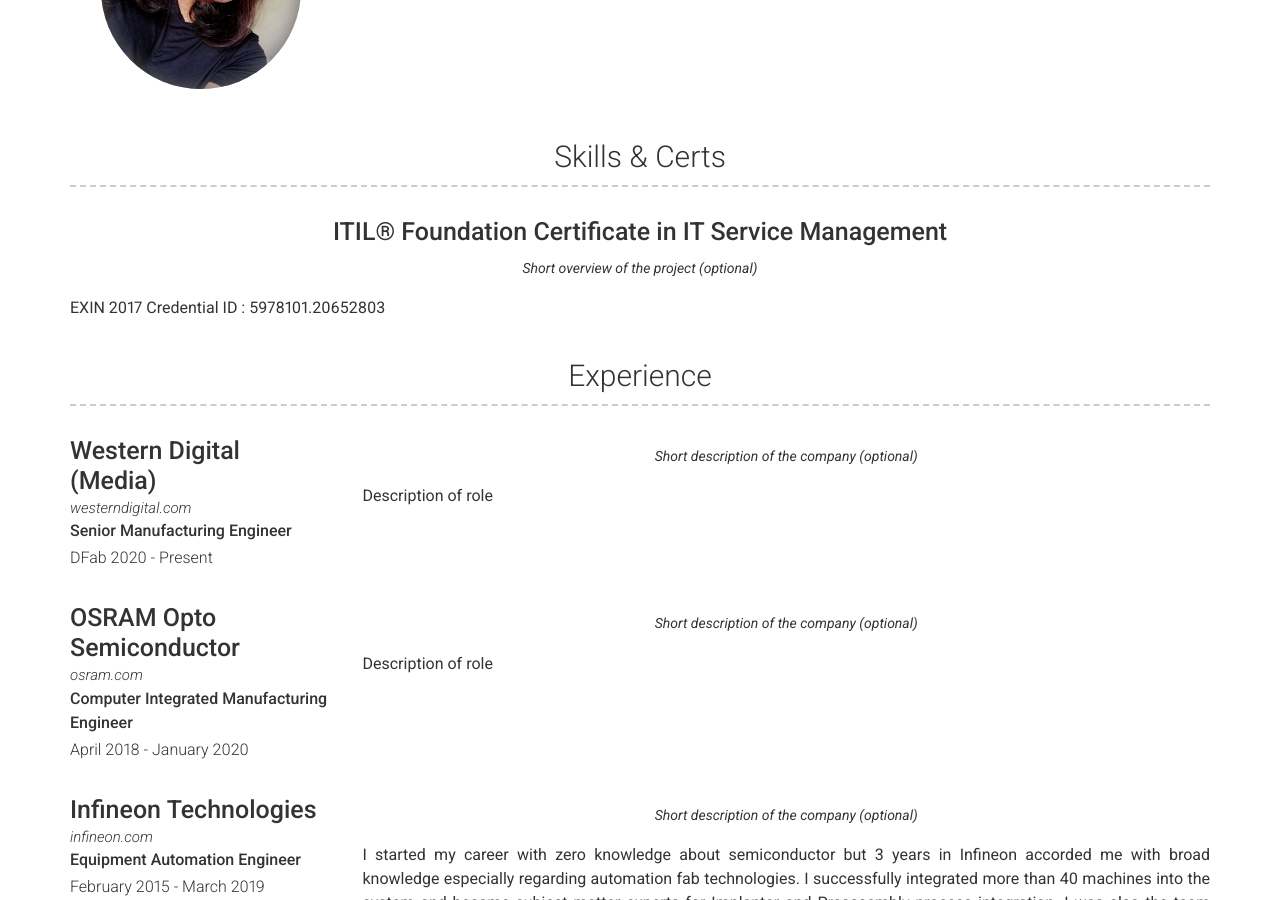
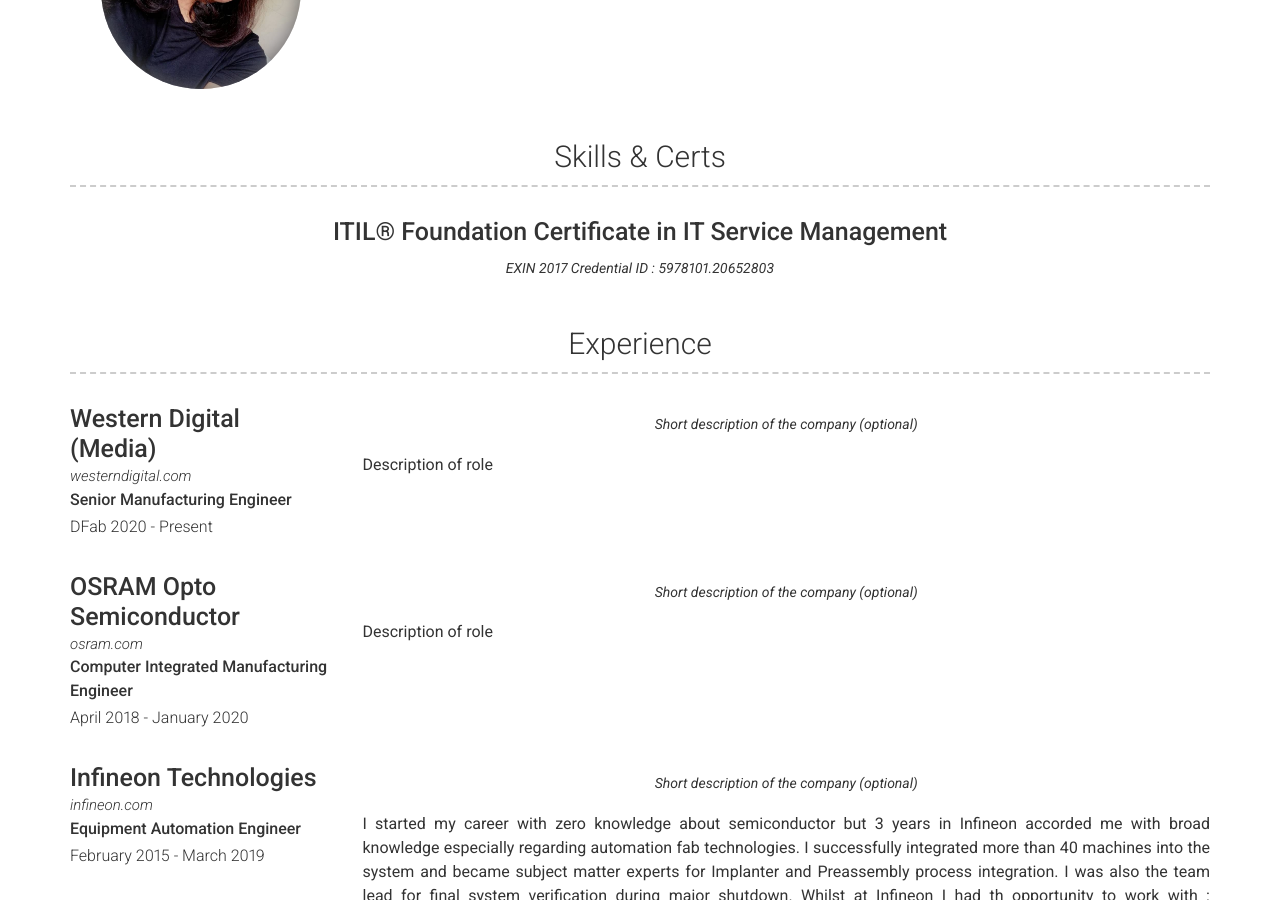
Before and after one commit to mahirahamzah/Resume, a Jekyll site: the page built from index.md, in a window 1280 px wide and 900 px high, scrolled down 390 px. Built offline with Jekyll 4.4.1, drawn with Linux system fonts in a browser that asks for light colours; nearby versions of some CDN libraries.

Commit message:
Update projects.yml

```diff
--- a/_data/projects.yml
+++ b/_data/projects.yml
@@ -4,7 +4,6 @@
   link: #Link to project (eg. sproogen.github.io/modern-resume-theme)(optional)
   github: #Github page for project (eg. sproogen/modern-resume-theme)(optional)
   quote: >
-    Short overview of the project (optional)
-  description: | # this will include new lines to allow paragraphs
     EXIN 2017
     Credential ID : 5978101.20652803
+  description: | # this will include new lines to allow paragraphs
```
